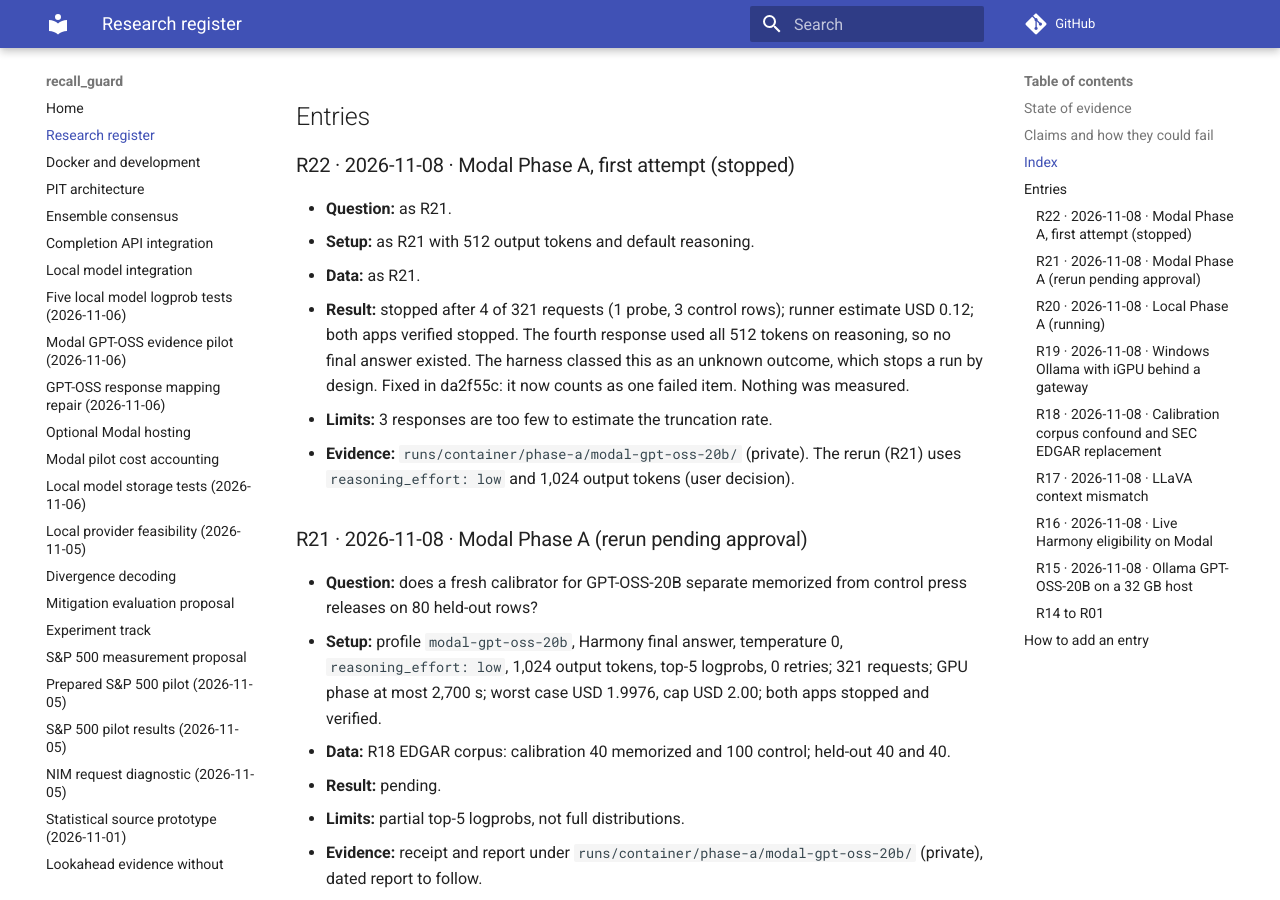
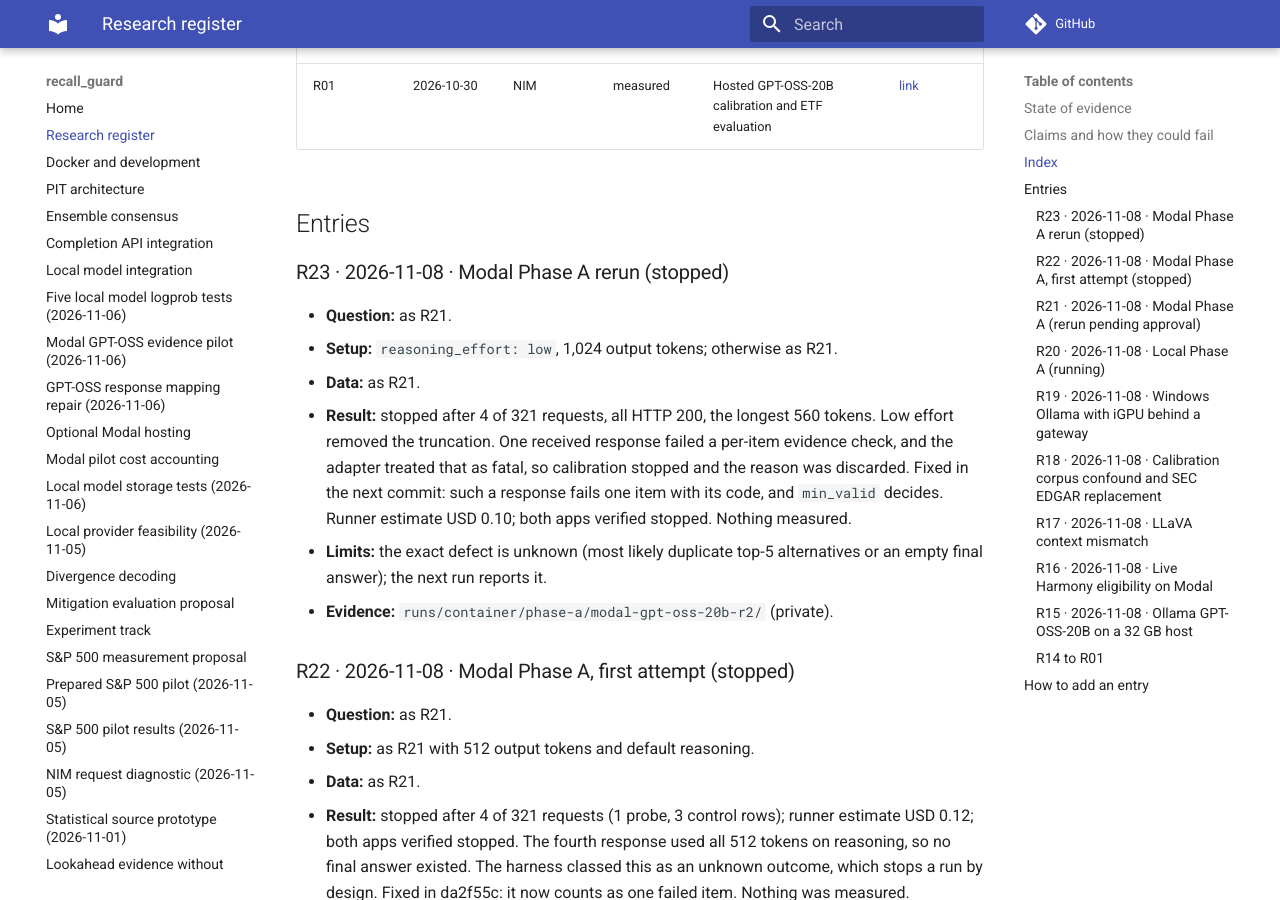
Before and after one commit to norandom/memguard_alpha, an MkDocs documentation site: the page built from docs/research-register.md, in a window 1280 px wide and 900 px high, scrolled down 2820 px. Built offline with MkDocs 1.6.1 and Material for MkDocs 9.7.7, drawn with Linux system fonts in a browser that asks for light colours; comment, search, counter and statistics services are not loaded; some of the changed text lies outside the part shown.

Commit message:
docs(register): record the stopped Modal rerun (R23)
Co-Authored-By: Claude Opus 5.5 <noreply@anthropic.com>

```diff
--- a/docs/research-register.md
+++ b/docs/research-register.md
@@ -36,6 +36,7 @@ Last updated 2026-11-08. Release plan: [release 1.0](https://github.com/norandom
 
 | ID | Date | Track | Status | One line | Report |
 | --- | --- | --- | --- | --- | --- |
+| R23 | 2026-11-08 | Modal | failed | Phase A rerun stopped after 4 requests (one evidence defect aborted calibration) | below |
 | R22 | 2026-11-08 | Modal | failed | Phase A first attempt stopped after 4 requests (reasoning truncation) | below |
 | R21 | 2026-11-08 | Modal | pending | Phase A rerun, low reasoning, 1,024 tokens, cap USD 2.00 | pending |
 | R20 | 2026-11-08 | Local | running | Phase A, five Ollama models, 1,605 requests | pending |
@@ -60,6 +61,21 @@ Last updated 2026-11-08. Release plan: [release 1.0](https://github.com/norandom
 | R01 | 2026-10-30 | NIM | measured | Hosted GPT-OSS-20B calibration and ETF evaluation | [link](results/2026-10-30-nim-measurement.md) |
 
 ## Entries
+
+### R23 · 2026-11-08 · Modal Phase A rerun (stopped)
+
+- **Question:** as R21.
+- **Setup:** `reasoning_effort: low`, 1,024 output tokens; otherwise as R21.
+- **Data:** as R21.
+- **Result:** stopped after 4 of 321 requests, all HTTP 200, the longest 560
+  tokens. Low effort removed the truncation. One received response failed a
+  per-item evidence check, and the adapter treated that as fatal, so calibration
+  stopped and the reason was discarded. Fixed in the next commit: such a response
+  fails one item with its code, and `min_valid` decides. Runner estimate USD 0.10;
+  both apps verified stopped. Nothing measured.
+- **Limits:** the exact defect is unknown (most likely duplicate top-5
+  alternatives or an empty final answer); the next run reports it.
+- **Evidence:** `runs/container/phase-a/modal-gpt-oss-20b-r2/` (private).
 
 ### R22 · 2026-11-08 · Modal Phase A, first attempt (stopped)
 
```
